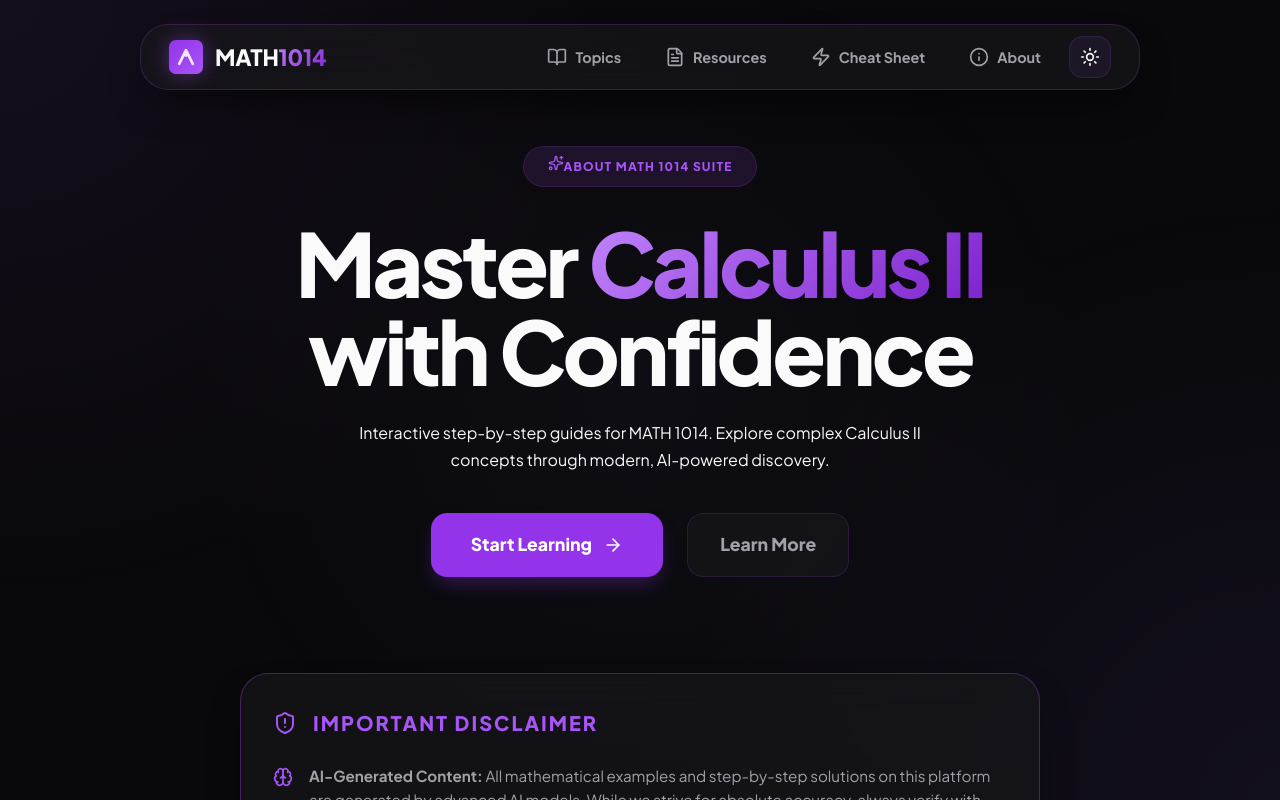
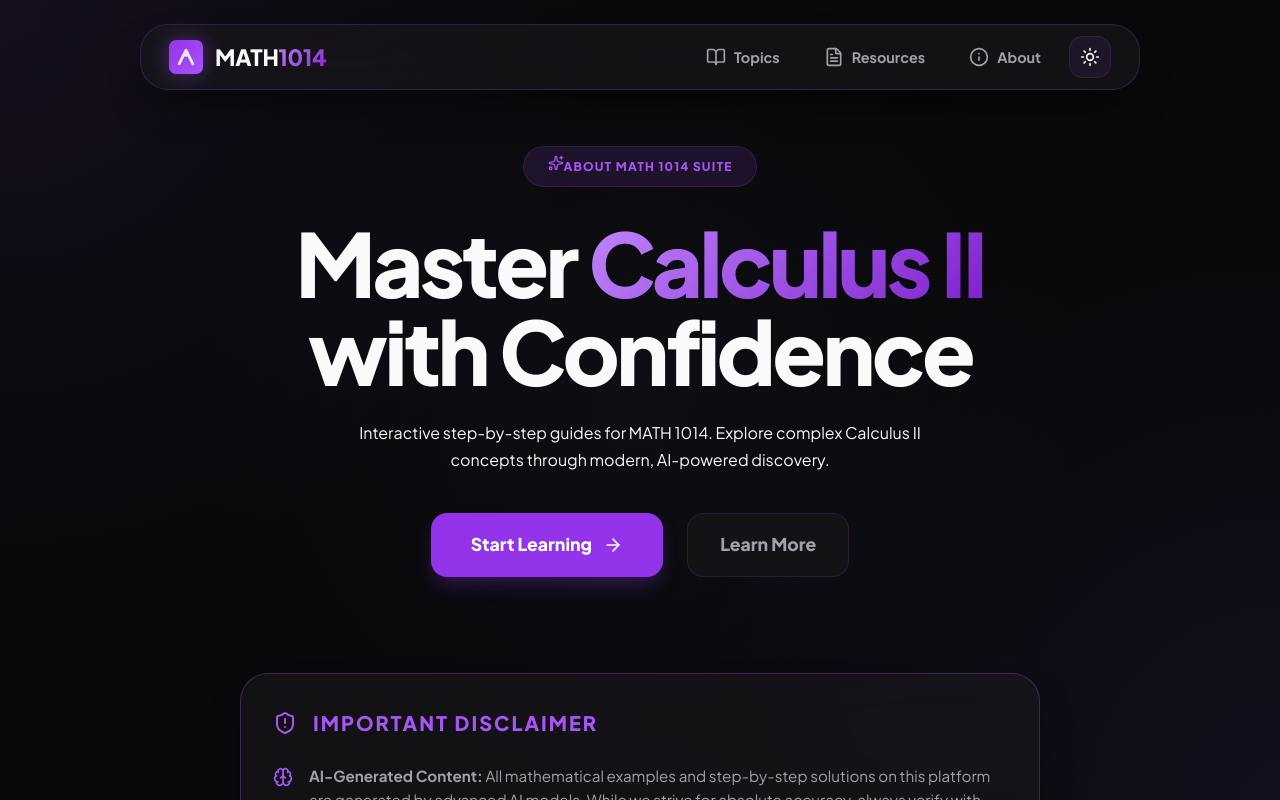
Before and after one commit to parsaabbasian/MATH-1014, a React (Vite) app: page / in a window 1280 px wide. Shown: the top 800 px of the page. Built offline with nearby package versions, Linux system fonts and the light colour scheme.

Commit message:
UI: Removed Cheat Sheet from Navbar and refined purple branding

```diff
--- a/src/components/Navbar.jsx
+++ b/src/components/Navbar.jsx
@@ -1,6 +1,6 @@
 import React from 'react';
 import { Link } from 'react-router-dom';
-import { BookOpen, Info, Moon, Sun, FileText, Zap } from 'lucide-react';
+import { BookOpen, Info, Moon, Sun, FileText } from 'lucide-react';
 import Logo from './Logo';
 import { useTheme } from '../context/ThemeContext';
 
@@ -24,10 +24,6 @@ const Navbar = () => {
                         <FileText size={20} />
                         <span>Resources</span>
                     </Link>
-                    <Link to="/cheat-sheet" className="nav-link">
-                        <Zap size={20} />
-                        <span>Cheat Sheet</span>
-                    </Link>
                     <Link to="/about" className="nav-link">
                         <Info size={20} />
                         <span>About</span>
```
